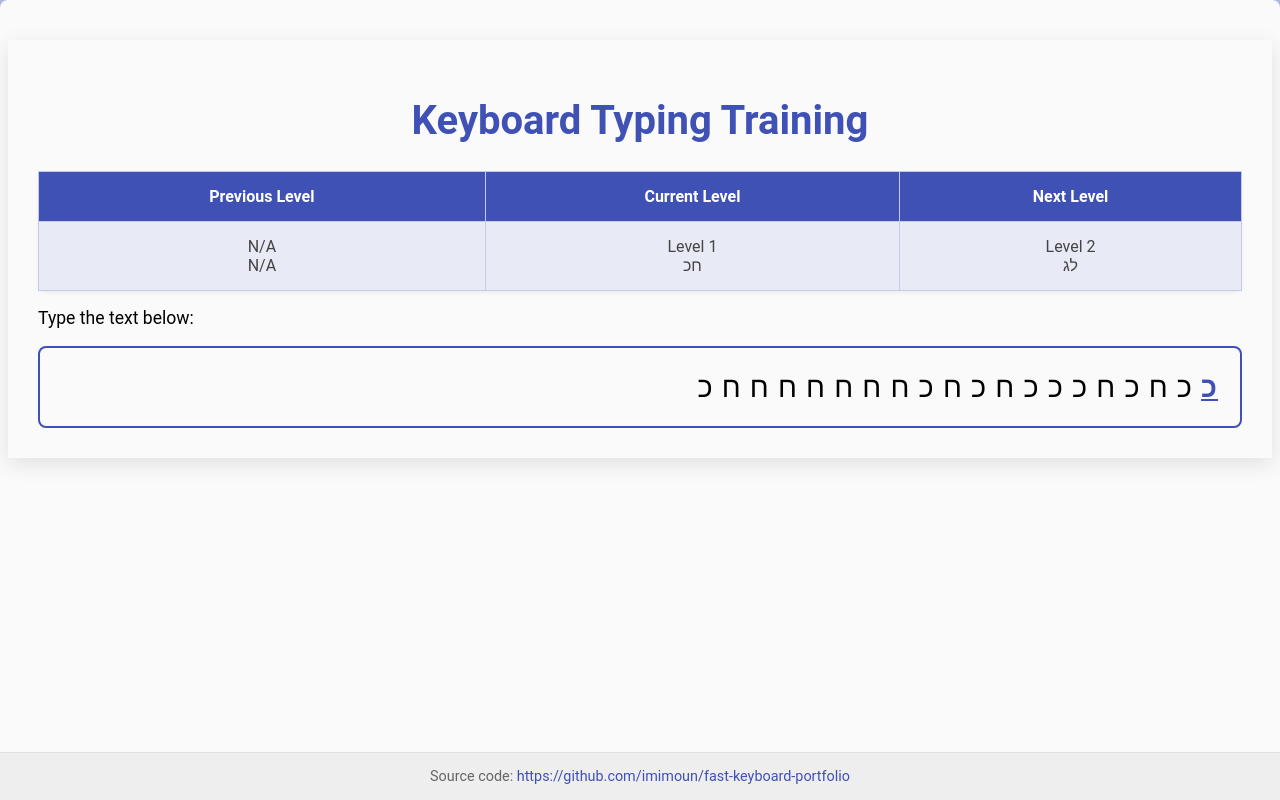
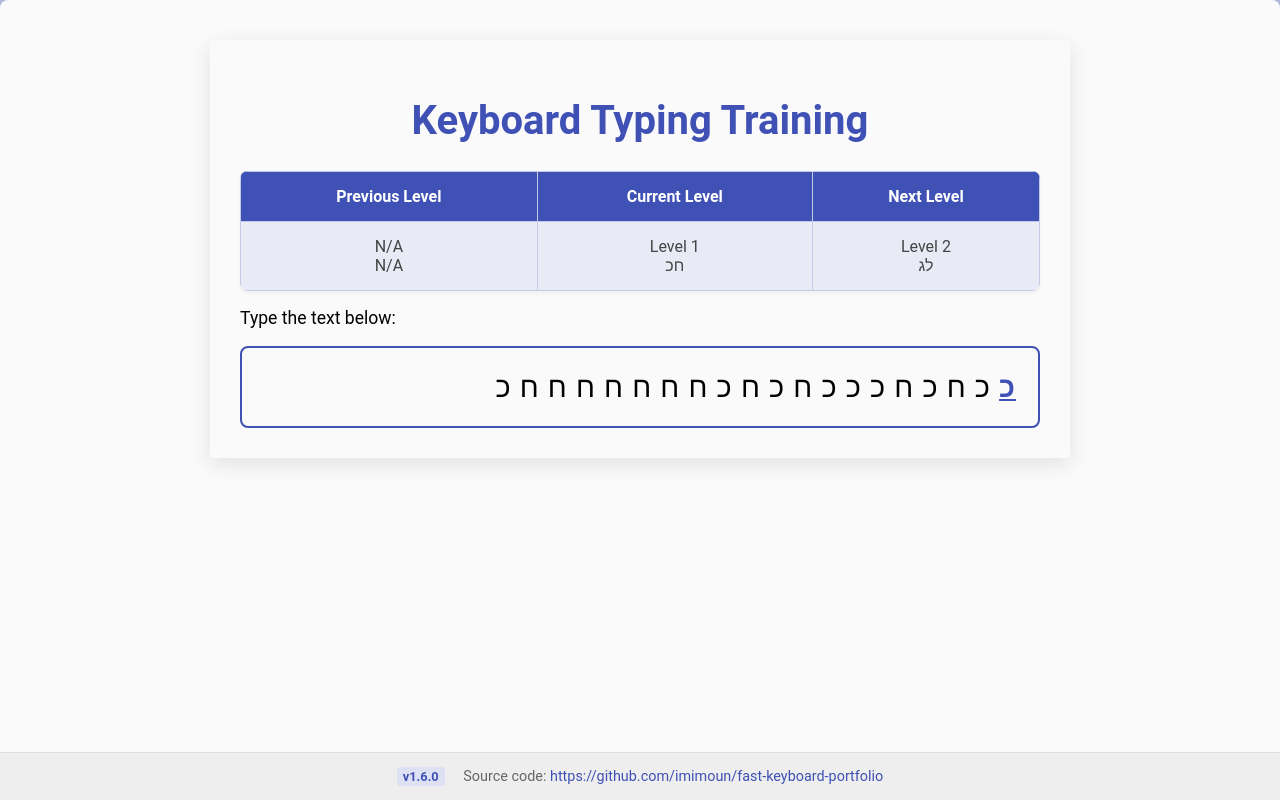
Before and after one commit to imimoun/fast-keyboard-portfolio, an Angular app: page / in a window 1280 px wide. Built offline with nearby package versions, Linux system fonts and the light colour scheme.

Commit message:
add version number in footer & improve css organisation

```diff
--- a/src/app/app.css
+++ b/src/app/app.css
@@ -7,6 +7,7 @@ main {
     margin: 40px auto;
     padding: 30px;
     box-shadow: 0 6px 20px rgba(0, 0, 0, 0.1);
+    max-width: 800px;
 }
 
 h1 {
@@ -17,88 +18,6 @@ h1 {
 
 p {
     font-size: 1.1rem;
-}
-
-.level-table {
-    width: 100%;
-    border-collapse: collapse;
-    border-radius: 8px;
-    box-shadow: 0 2px 4px rgba(0, 0, 0, 0.05);
-}
-
-.level-table th, .level-table td {
-    padding: 15px 10px;
-    text-align: center;
-    border: 1px solid #C5CAE9;
-}
-
-.level-table th {
-    background-color: #3F51B5;
-    color: white;
-}
-
-.level-table td {
-    background-color: #E8EAF6;
-    color: #444;
-}
-
-.target-table {
-    width: 100%;
-    border: 2px solid #3F51B5;
-    border-radius: 8px;
-}
-
-.target-table td {
-    padding: 20px;
-    font-size: 1.8rem;
-    letter-spacing: 1px;
-    text-align: right;
-}
-
-.correct-text {
-    color: #4CAF50;
-    font-weight: 600;
-}
-
-.next-char {
-    color: #3F51B5;
-    font-weight: 700;
-}
-
-.underline {
-    text-decoration: underline;
-}
-
-.error-text {
-    color: #F44336;
-    font-weight: 700;
-    background-color: #FFCDD2;
-    padding: 0 1px;
-    border-radius: 3px;
-}
-
-.superimposed-input {
-    position: absolute;
-    top: 0;
-    left: 0;
-    width: 100%;
-    height: 100%;
-    padding: 20px;
-    box-sizing: border-box;
-    color: transparent;
-    caret-color: transparent;
-    background: transparent;
-    border: none;
-    outline: none;
-    z-index: 10;
-    font-family: inherit;
-    font-size: 1.8rem;
-    letter-spacing: 1px;
-}
-
-.superimposed-input:focus {
-    box-shadow: 0 0 0 4px rgba(63, 81, 181, 0.4);
-    border-radius: 8px;
 }
 
 footer {
@@ -115,6 +34,16 @@ footer {
     z-index: 20;
 }
 
+.version-tag {
+    font-weight: bold;
+    margin-right: 15px;
+    color: #3F51B5;
+    background: #DDE1F3;
+    padding: 2px 6px;
+    border-radius: 4px;
+    font-size: 0.8rem;
+}
+
 footer a {
     color: #3F51B5;
     text-decoration: none;
--- a/src/app/app.html
+++ b/src/app/app.html
@@ -10,5 +10,12 @@
 <router-outlet />
 
 <footer>
-    Source code: <a href="https://github.com/imimoun/fast-keyboard-portfolio" target="_blank">https://github.com/imimoun/fast-keyboard-portfolio</a>
+    <span class="version-tag">v{{ version }}</span>
+    Source code:
+    <a
+        href="https://github.com/imimoun/fast-keyboard-portfolio"
+        target="_blank"
+    >
+        https://github.com/imimoun/fast-keyboard-portfolio
+    </a>
 </footer>
--- a/src/app/app.ts
+++ b/src/app/app.ts
@@ -2,6 +2,7 @@ import { Component, ViewEncapsulation } from '@angular/core';
 import { RouterOutlet } from '@angular/router';
 import { LevelInfoComponent } from './components/level-info/level-info.component';
 import { TypingAreaComponent } from './components/typing-area/typing-area.component';
+import packageJson from '../../package.json';
 
 @Component({
     selector: 'app-root',
@@ -12,4 +13,6 @@ import { TypingAreaComponent } from './components/typing-area/typing-area.compon
     encapsulation: ViewEncapsulation.None
 })
 
-export class App {}
+export class App {
+    public version: string = packageJson.version;
+}
--- /dev/null
+++ b/src/app/components/level-info/level-info.component.css
@@ -0,0 +1,23 @@
+.level-table {
+    width: 100%;
+    border-collapse: collapse;
+    border-radius: 8px;
+    box-shadow: 0 2px 4px rgba(0, 0, 0, 0.05);
+    overflow: hidden; /* Ensures border-radius shows on table */
+}
+
+.level-table th, .level-table td {
+    padding: 15px 10px;
+    text-align: center;
+    border: 1px solid #C5CAE9;
+}
+
+.level-table th {
+    background-color: #3F51B5;
+    color: white;
+}
+
+.level-table td {
+    background-color: #E8EAF6;
+    color: #444;
+}
--- a/src/app/components/level-info/level-info.component.ts
+++ b/src/app/components/level-info/level-info.component.ts
@@ -5,6 +5,7 @@ import { TypingService } from '../../services/typing.service';
     selector: 'app-level-info',
     standalone: true,
     templateUrl: './level-info.component.html',
+    styleUrl: './level-info.component.css',
 })
 
 export class LevelInfoComponent {
--- /dev/null
+++ b/src/app/components/typing-area/typing-area.component.css
@@ -0,0 +1,58 @@
+.target-table {
+    width: 100%;
+    border: 2px solid #3F51B5;
+    border-radius: 8px;
+}
+
+.target-table td {
+    padding: 20px;
+    font-size: 1.8rem;
+    letter-spacing: 1px;
+    text-align: right;
+}
+
+.correct-text {
+    color: #4CAF50;
+    font-weight: 600;
+}
+
+.next-char {
+    color: #3F51B5;
+    font-weight: 700;
+}
+
+.underline {
+    text-decoration: underline;
+}
+
+.error-text {
+    color: #F44336;
+    font-weight: 700;
+    background-color: #FFCDD2;
+    padding: 0 1px;
+    border-radius: 3px;
+}
+
+.superimposed-input {
+    position: absolute;
+    top: 0;
+    left: 0;
+    width: 100%;
+    height: 100%;
+    padding: 20px;
+    box-sizing: border-box;
+    color: transparent;
+    caret-color: transparent;
+    background: transparent;
+    border: none;
+    outline: none;
+    z-index: 10;
+    font-family: inherit;
+    font-size: 1.8rem;
+    letter-spacing: 1px;
+}
+
+.superimposed-input:focus {
+    box-shadow: 0 0 0 4px rgba(63, 81, 181, 0.4);
+    border-radius: 8px;
+}
--- a/src/app/components/typing-area/typing-area.component.html
+++ b/src/app/components/typing-area/typing-area.component.html
@@ -24,4 +24,3 @@
         spellcheck="false"
     >
 </div>
-<p hidden>{{ typingService.inputValue() }}</p>
--- a/src/app/components/typing-area/typing-area.component.ts
+++ b/src/app/components/typing-area/typing-area.component.ts
@@ -13,7 +13,8 @@ import { TypingService } from '../../services/typing.service';
     selector: 'app-typing-area',
     standalone: true,
     imports: [CommonModule, FormsModule],
-    templateUrl: './typing-area.component.html'
+    templateUrl: './typing-area.component.html',
+    styleUrl: './typing-area.component.css'
 })
 
 export class TypingAreaComponent implements AfterViewInit {
```
Also changed, not shown: 3 other files (tests, documents, lock files or other folders).
